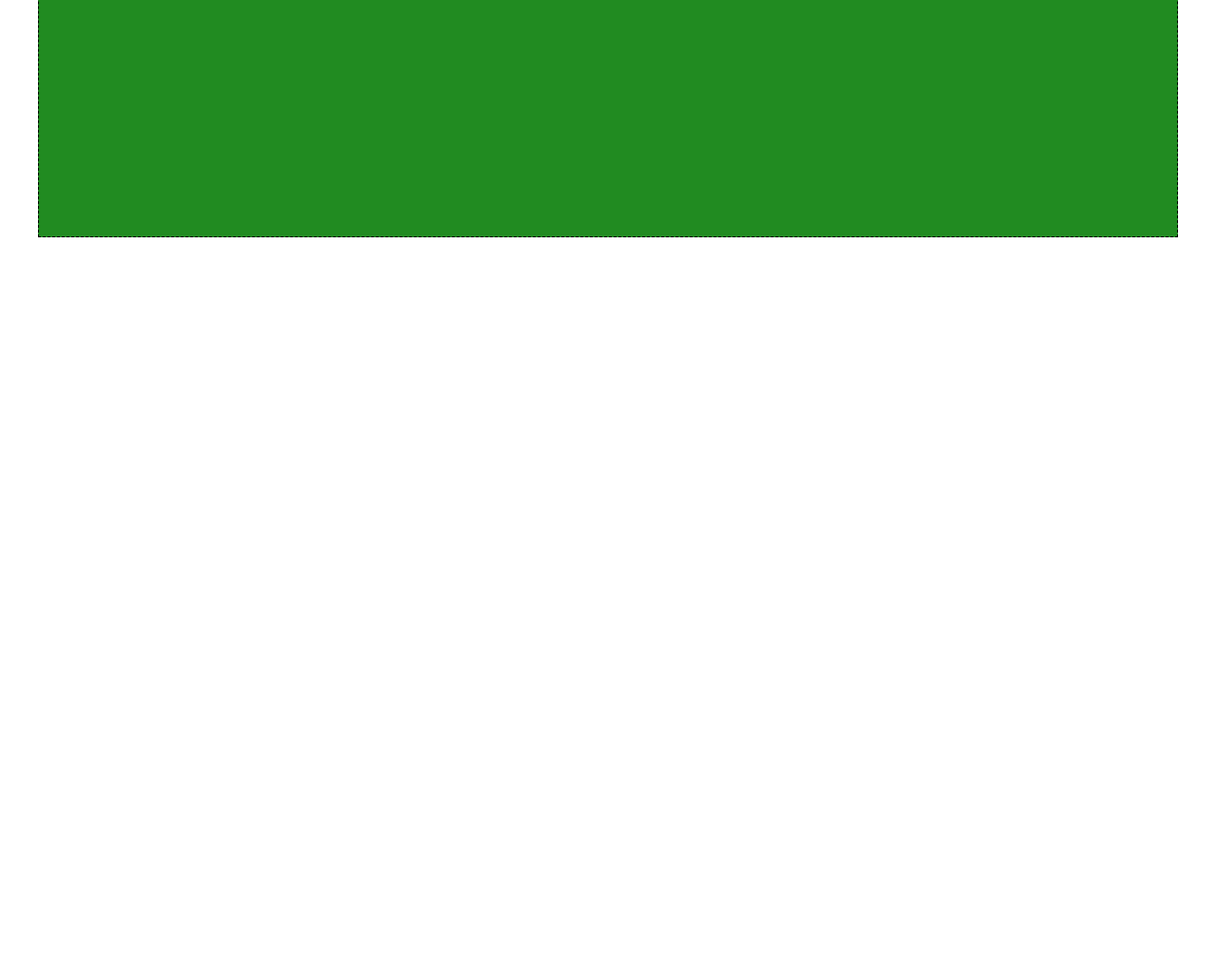
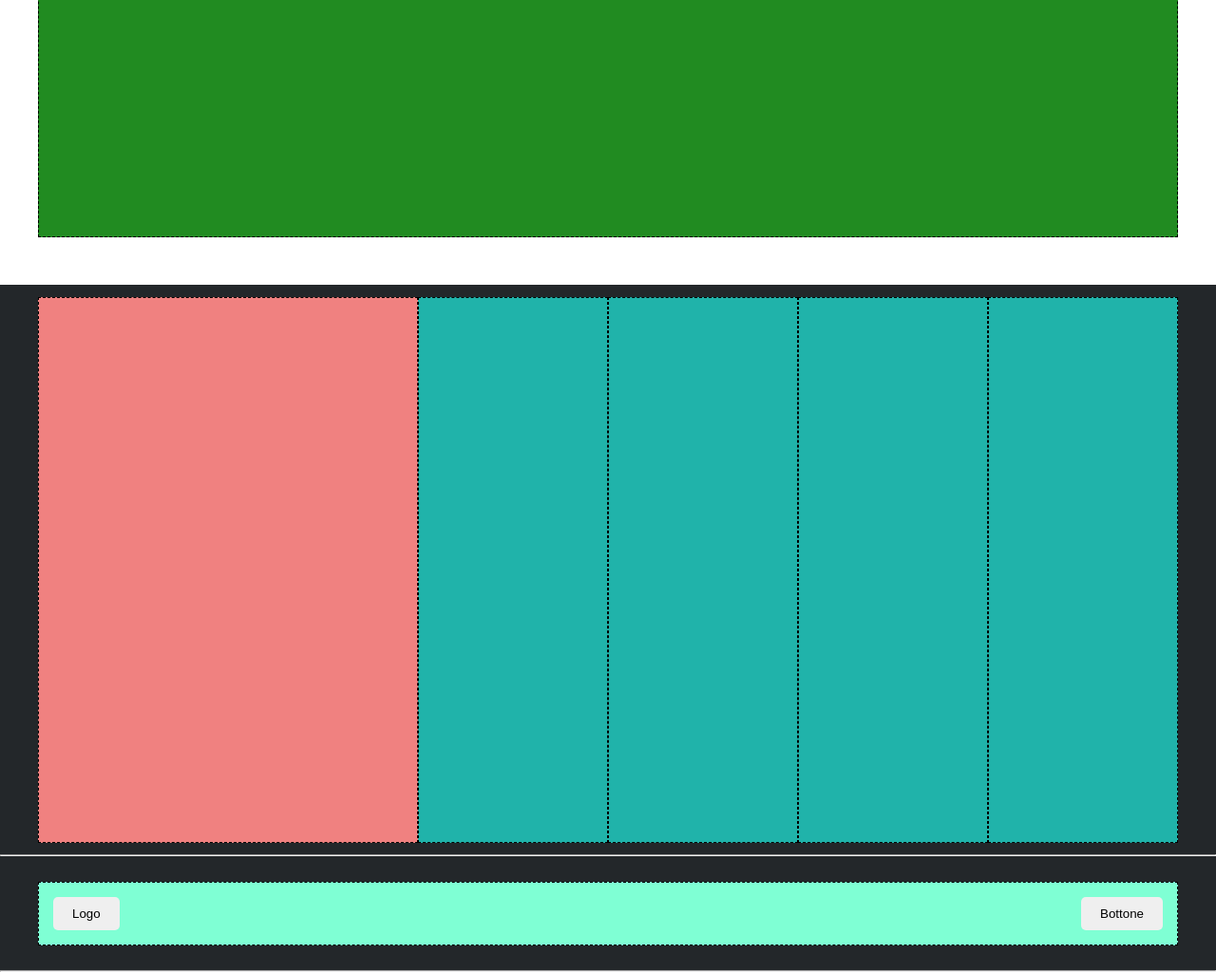
Before and after one commit to simonelupone/htmlcss-struttura-discord, a plain HTML site: page index.html in a window 1280 px wide. Shown: the part 3100-4124 px from the top of the page at 95% size. Before the commit the page ends 3400 px from the top, so only its background shows below. Drawn offline with Linux system fonts and the light colour scheme.

Commit message:
[FEAT]: add footer whit style and small fix

```diff
--- a/css/style.css
+++ b/css/style.css
@@ -132,10 +132,6 @@ ul li {
 /* Flex Utilities */
 .d-flex {
     display: flex;
-}
-
-.d-inline-flex {
-    display: inline-flex;
 }
 
 .flex-column {
@@ -278,3 +274,43 @@ header {
 .pink {
     background: #ffc0ca;
 }
+
+.dark-pink {
+    background: #f08180;
+}
+
+.mint {
+    background: #20b3aa;
+}
+
+footer {
+    background: #23272a;
+}
+
+.footer-box {
+    height: 575px;
+}
+
+.footer-nav {
+    background: #7fffd4;
+}
+
+.upper-section {
+    min-height: 600px;
+}
+
+.lower-section {
+    min-height: 100px;
+    margin-block: 10px;
+}
+
+/* Buttons */
+.btn {
+    display: inline-block;
+    padding: 10px 20px;
+    border: none;
+    border-radius: 5px;
+    text-decoration: none;
+    cursor: pointer;
+    transition: background 0.3s;
+}
--- a/index.html
+++ b/index.html
@@ -52,8 +52,8 @@
         <!-- main sections -->
         <div class="section d-flex justify-center align-center">
             <div class="container">
-                <div class="row d-flex justify-center align-center">
-                    <div class="col-6 blue box dashed"></div>
+                <div class="row justify-center align-center">
+                    <div class="col-8 blue box dashed"></div>
                     <div class="col-4 pink box dashed"></div>
                 </div>
             </div>
@@ -61,17 +61,17 @@
 
         <div class="section d-flex justify-center align-center">
             <div class="container">
-                <div class="row d-flex justify-center align-center">
+                <div class="row justify-center align-center">
                     <div class="col-4 pink box dashed"></div>
-                    <div class="col-6 blue box dashed"></div>
+                    <div class="col-8 blue box dashed"></div>
                 </div>
             </div>
         </div>
 
         <div class="section d-flex justify-center align-center">
             <div class="container">
-                <div class="row d-flex justify-center align-center">
-                    <div class="col-6 blue box dashed"></div>
+                <div class="row justify-center align-center">
+                    <div class="col-8 blue box dashed"></div>
                     <div class="col-4 pink box dashed"></div>
                 </div>
             </div>
@@ -79,7 +79,7 @@
 
         <div class="section d-flex justify-center align-center">
             <div class="container">
-                <div class="row d-flex justify-center align-center">
+                <div class="row justify-center align-center">
                     <div class="col-12 big-box dashed"></div>
                 </div>
             </div>
@@ -87,7 +87,34 @@
 
     </main>
 
-    <footer></footer>
+    <footer>
+        <div class="upper-section d-flex justify-center align-center">
+            <div class="container">
+                <div class="row justify-center align-center">
+                    <div class="col-4 footer-box dashed dark-pink"></div>
+                    <div class="col-2 footer-box dashed mint"></div>
+                    <div class="col-2 footer-box dashed mint"></div>
+                    <div class="col-2 footer-box dashed mint"></div>
+                    <div class="col-2 footer-box dashed mint"></div>
+                </div>
+            </div>
+        </div>
+
+        <hr>
+
+        <div class="lower-section d-flex justify-center align-center">
+            <div class="container">
+                <div class="row  align-center">
+                    <div class="col-12 d-flex justify-between footer-nav dashed">
+                        <button class="btn dashed">Logo</button>
+                        <button class="btn dashed">Bottone</button>
+                    </div>
+                </div>
+            </div>
+        </div>
+
+        <hr>
+    </footer>
 
 </body>
 
```
